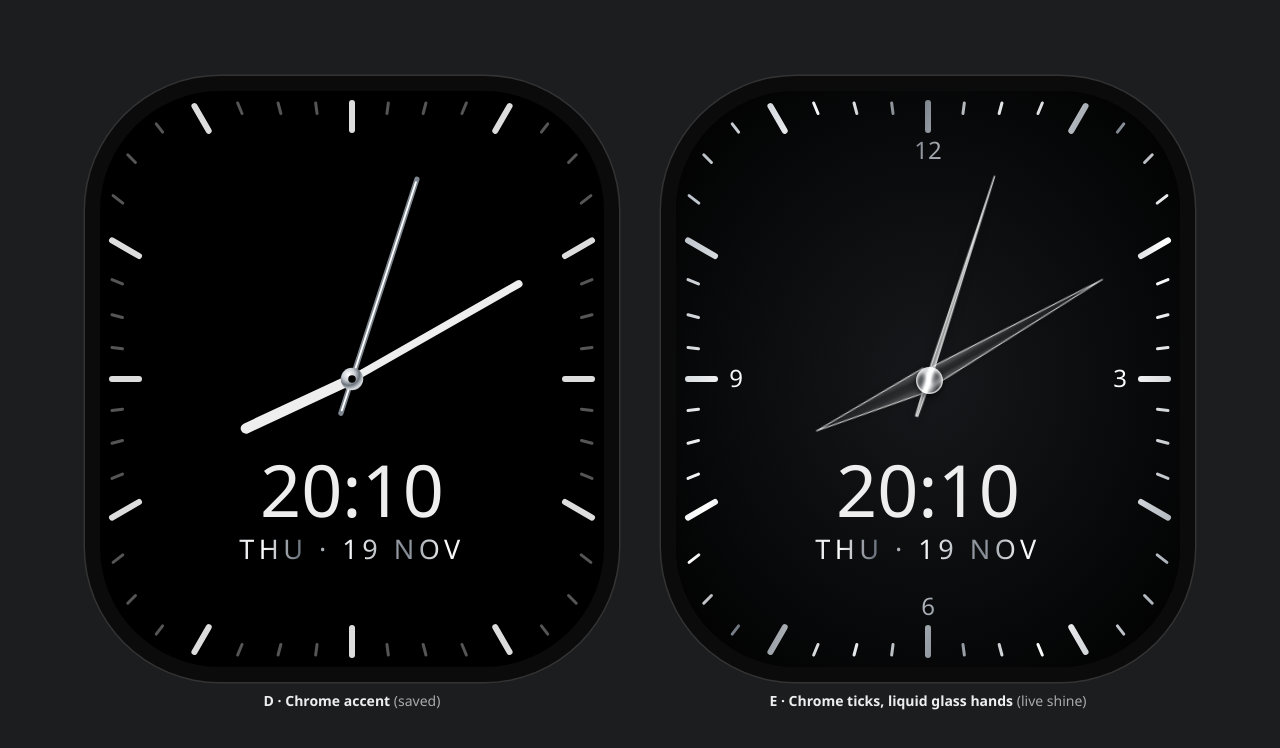
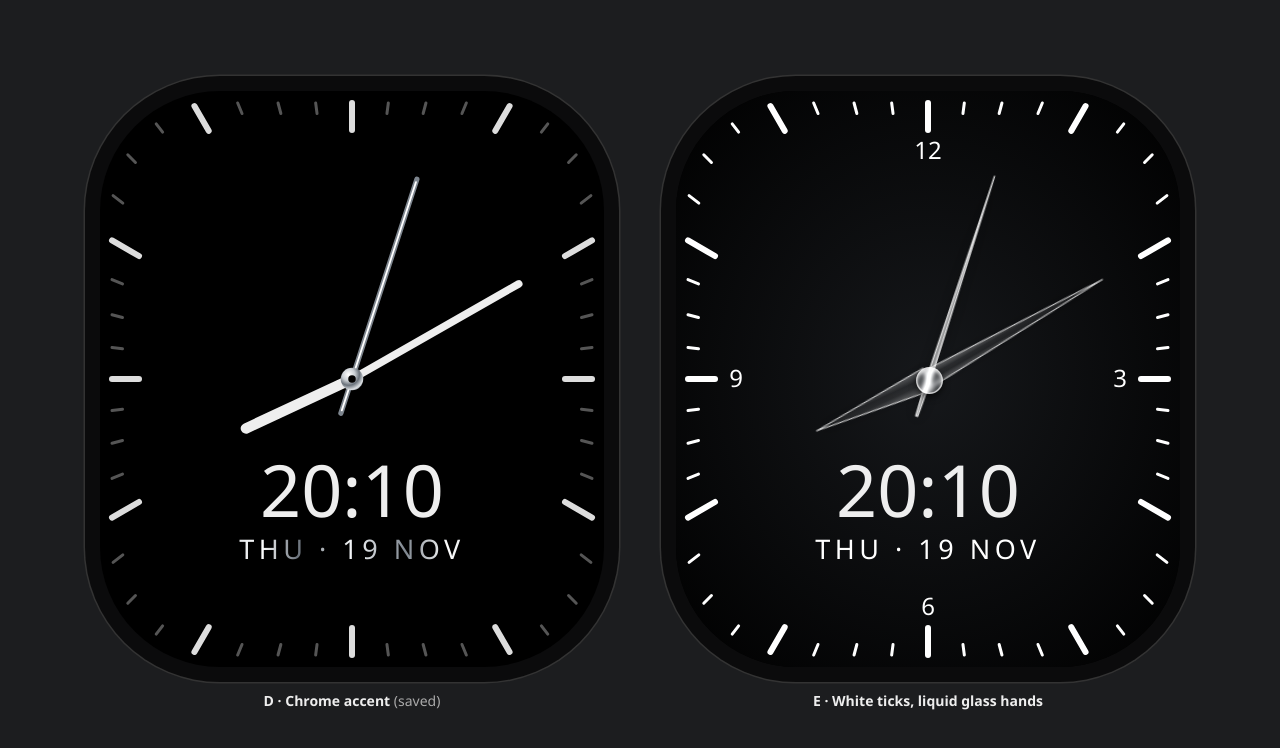
Before and after one commit to mrtngrega/smart_watch, a plain HTML site: page watchface/preview/index.html in a window 1280 px wide. Drawn offline with Linux system fonts and the light colour scheme.

Commit message:
Watch face E: solid white ticks, numbers and date
Co-Authored-By: Claude Sonnet 5.5 <noreply@anthropic.com>

```diff
--- a/watchface/preview/index.html
+++ b/watchface/preview/index.html
@@ -28,7 +28,7 @@
 </head>
 <body>
 <figure><div class="scale"><div class="face" id="d"></div></div><figcaption><b>D · Chrome accent</b> (saved)</figcaption></figure>
-<figure><div class="scale"><div class="face" id="e"></div></div><figcaption><b>E · Chrome ticks, liquid glass hands</b> (live shine)</figcaption></figure>
+<figure><div class="scale"><div class="face" id="e"></div></div><figcaption><b>E · White ticks, liquid glass hands</b></figcaption></figure>
 
 <script>
 const W = 336, H = 384, CX = W / 2, CY = H / 2, R = 80, NS = "http://www.w3.org/2000/svg";
@@ -89,16 +89,14 @@ document.getElementById("d").innerHTML = `<svg width="${W}" height="${H}">
 document.getElementById("e").innerHTML = `<svg width="${W}" height="${H}">
   <defs>
     <radialGradient id="eDial" cx=".5" cy=".5" r=".7"><stop offset="0" stop-color="#16181b"/><stop offset="1" stop-color="#000"/></radialGradient>
-    <linearGradient id="eChrome" gradientUnits="userSpaceOnUse" x1="${CX - 190}" y1="${CY}" x2="${CX + 190}" y2="${CY}">${chromeStops}</linearGradient>
-    <linearGradient id="eText" gradientUnits="userSpaceOnUse" x1="${CX - 100}" y1="0" x2="${CX + 100}" y2="0">${chromeStops}</linearGradient>
   </defs>
   <rect width="${W}" height="${H}" fill="url(#eDial)"/>
-  ${ticks("url(#eChrome)", "url(#eChrome)")}
+  ${ticks("#fff", "#fff")}
   ${[[0, "12"], [90, "3"], [180, "6"], [270, "9"]].map(([deg, n]) => {
     const [x, y] = edge(deg, 40);
-    return `<text class="digits" x="${x}" y="${y + 5.5}" text-anchor="middle" font-size="16" font-weight="500" fill="url(#eChrome)">${n}</text>`;
+    return `<text class="digits" x="${x}" y="${y + 5.5}" text-anchor="middle" font-size="16" font-weight="500" fill="#fff">${n}</text>`;
   }).join("")}
-  ${digital("url(#eText)")}
+  ${digital("#fff")}
 </svg>`;
 
 // A pointed hand: tip at the top, widest at the pivot, short tail. `width` is the widest point.
@@ -139,8 +137,6 @@ function frame() {
   document.querySelectorAll("#d [data-hand]").forEach(g => g.setAttribute("transform", `rotate(${deg[g.dataset.hand]} ${CX} ${CY})`));
 
   eh.style.transform = `rotate(${deg.h}deg)`; em.style.transform = `rotate(${deg.m}deg)`; es.style.transform = `rotate(${deg.s}deg)`;
-  // The chrome shine sweeps round the ticks with the second hand.
-  document.getElementById("eChrome").setAttribute("gradientTransform", `rotate(${deg.s} ${CX} ${CY})`);
   requestAnimationFrame(frame);
 }
 frame();
```
Also changed, not shown: CLAUDE.md (+1 -1 lines).
